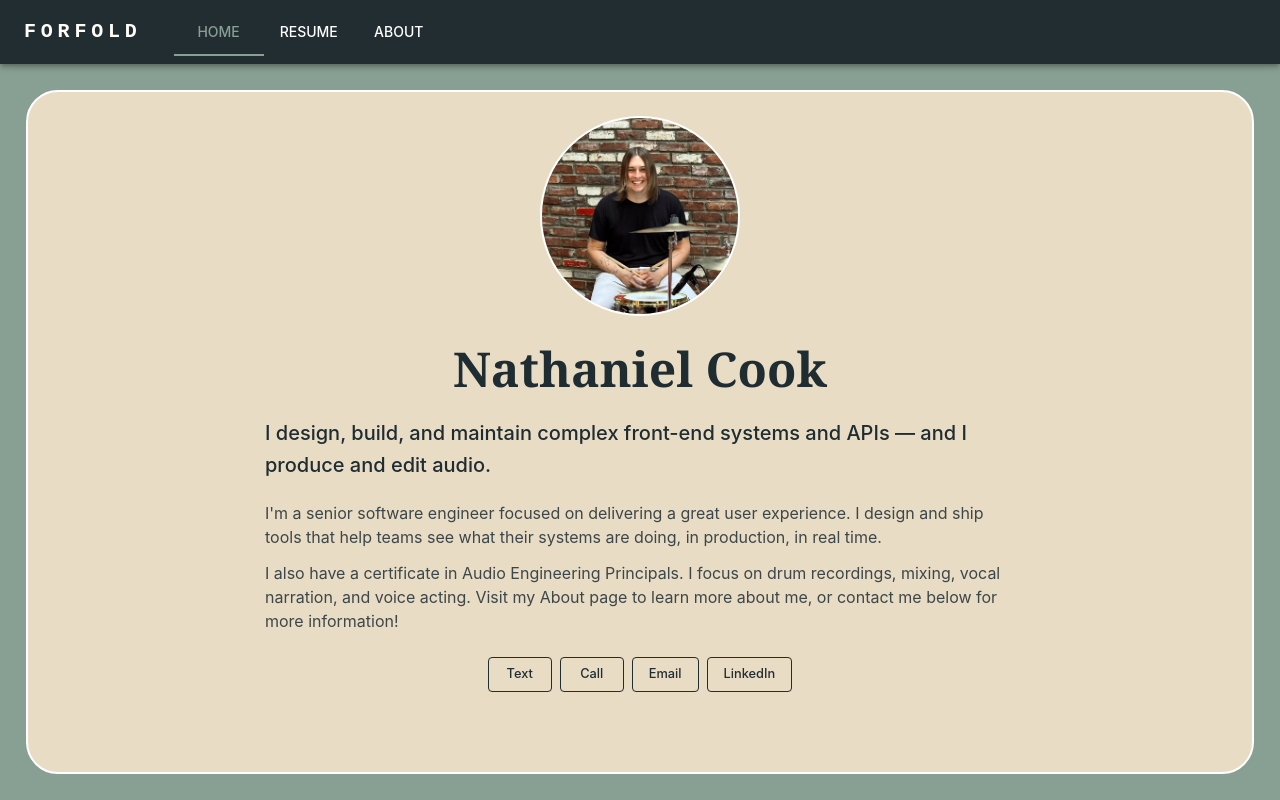
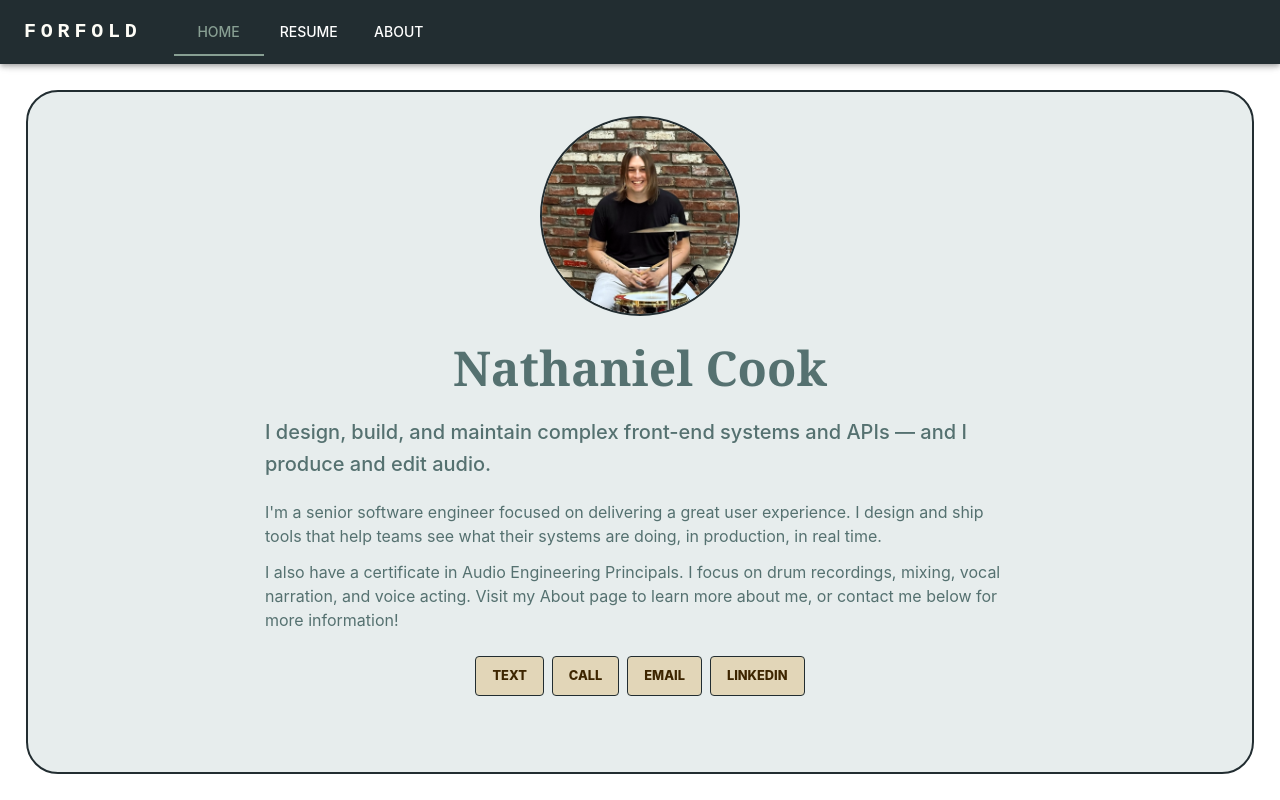
Before and after one commit to Forfold/forfold, a React (Vite) app: page / in a window 1280 px wide. Built offline with nearby package versions, Linux system fonts and the light colour scheme.

Commit message:
update themes

```diff
--- a/src/components/LastFM/LastFMCard.tsx
+++ b/src/components/LastFM/LastFMCard.tsx
@@ -15,32 +15,30 @@ import type { LastFmRecentTrackResponse, LastFmTrack } from './lastfm.types'
 import { timeAgoFromUnix } from './timeAgo'
 import { Card } from '../StyledComponents/Card'
 
+const USERNAME = 'Auchindoun'
+
 interface LastFmCardProps {
-  username: string // your last.fm username
-  limit?: number // how many recent tracks to show
+  limit?: number
 }
 
-export function LastFmCard({ username, limit = 5 }: LastFmCardProps) {
+export function LastFmCard({ limit = 5 }: LastFmCardProps) {
   const [tracks, setTracks] = useState<LastFmTrack[] | null>(null)
   const [error, setError] = useState<string | null>(null)
 
-  // You’ll define this in your Vite env and expose it via import.meta.env
   const apiKey = import.meta.env.VITE_LASTFM_API_KEY as string | undefined
 
   useEffect(() => {
-    // If we don't have an API key, don't even try. (We'll surface an error in render.)
     if (!apiKey) return
 
     const controller = new AbortController()
 
     async function fetchRecent() {
       try {
-        // force string type here so URLSearchParams is happy
         const key = apiKey as string
 
         const params = new URLSearchParams({
           method: 'user.getRecentTracks',
-          user: username,
+          user: USERNAME,
           api_key: key,
           limit: String(limit),
           format: 'json',
@@ -58,7 +56,6 @@ export function LastFmCard({ username, limit = 5 }: LastFmCardProps) {
         const json = (await res.json()) as LastFmRecentTrackResponse
         setTracks(json.recenttracks.track)
       } catch (err: unknown) {
-        // Abort is fine, ignore it quietly
         if (
           typeof err === 'object' &&
           err !== null &&
@@ -73,15 +70,10 @@ export function LastFmCard({ username, limit = 5 }: LastFmCardProps) {
     }
 
     void fetchRecent()
+    return () => controller.abort()
+  }, [apiKey, limit])
 
-    return () => {
-      controller.abort()
-    }
-  }, [username, apiKey, limit])
-
-  // pick the best album art available from a track
   function getTrackImage(t: LastFmTrack): string | undefined {
-    // last.fm returns array of {#text, size}; last one tends to be biggest
     for (let i = t.image.length - 1; i >= 0; i--) {
       if (t.image[i]['#text']) return t.image[i]['#text']
     }
@@ -91,7 +83,6 @@ export function LastFmCard({ username, limit = 5 }: LastFmCardProps) {
   function renderTrackRow(t: LastFmTrack, idx: number) {
     const nowPlaying = t['@attr']?.nowplaying === 'true'
     const playedAgo = nowPlaying ? 'Now playing' : timeAgoFromUnix(t.date?.uts || undefined)
-
     const img = getTrackImage(t)
 
     return (
@@ -116,7 +107,6 @@ export function LastFmCard({ username, limit = 5 }: LastFmCardProps) {
             bgcolor: theme.palette.background.default,
           })}
         >
-          {/* fallback icon if no art */}
           <MusicNoteRoundedIcon fontSize="small" />
         </Avatar>
 
@@ -168,7 +158,6 @@ export function LastFmCard({ username, limit = 5 }: LastFmCardProps) {
     )
   }
 
-  // derive error message for rendering without triggering the "setState in effect" warning
   const derivedError = !apiKey ? 'Missing Last.fm API key' : error
 
   function renderBody() {
@@ -181,7 +170,6 @@ export function LastFmCard({ username, limit = 5 }: LastFmCardProps) {
     }
 
     if (!tracks) {
-      // loading skeleton
       return (
         <Stack spacing={2} sx={{ py: 1 }}>
           {Array.from({ length: limit }).map((_, i) => (
@@ -231,29 +219,23 @@ export function LastFmCard({ username, limit = 5 }: LastFmCardProps) {
   }
 
   return (
-    <Card>
+    <Card
+      sx={{
+        display: 'flex',
+        flexDirection: 'column',
+        flex: 1,
+        minHeight: 0,
+      }}
+    >
       <CardHeader
-        avatar={
-          <Avatar
-            sx={(theme) => ({
-              bgcolor: 'transparent',
-              border: `1px solid ${theme.palette.divider}`,
-              color: theme.palette.text.primary,
-              fontSize: '0.8rem',
-              fontWeight: 500,
-            })}
-          >
-            ♫
-          </Avatar>
-        }
         title={
           <Typography variant="subtitle1" sx={{ fontWeight: 600, lineHeight: 1.3 }}>
-            Listening Activity
+            My Listening Activity
           </Typography>
         }
         subheader={
           <Typography variant="caption" color="text.secondary" sx={{ lineHeight: 1.3 }}>
-            last.fm / {username}
+            last.fm/{USERNAME}
           </Typography>
         }
         sx={{
--- a/src/components/Main/Footer.tsx
+++ b/src/components/Main/Footer.tsx
@@ -4,7 +4,9 @@ import { Button } from '../StyledComponents/Button'
 export function Footer() {
   return (
     <Box sx={{ display: 'flex', justifyContent: 'center', gap: 1, pt: 3, pb: 3 }}>
-      <Button href="sms:+16128393536">Text</Button>
+      <Button href="sms:+16128393536" variant="contained">
+        Text
+      </Button>
       <Button href="tel:+16128393536">Call</Button>
       <Button href="mailto:prod.forfold@gmail.com" target="_blank" rel="noopener noreferrer">
         Email
--- a/src/components/StyledComponents/Button.tsx
+++ b/src/components/StyledComponents/Button.tsx
@@ -11,14 +11,16 @@ export function Button(props: StyledButtonProps) {
       variant="outlined"
       sx={(theme) => ({
         borderColor: theme.palette.primary.main,
-        color: theme.palette.primary.main,
-        textTransform: 'none',
+        textTransform: 'uppercase',
+        color: '#3D2500',
+        backgroundColor: '#E2D6B8',
+        fontWeight: 800,
         fontSize: '0.8rem',
         px: 2,
         py: 1,
         '&:hover': {
-          borderColor: theme.palette.primary.main,
-          backgroundColor: 'rgba(255,255,255,0.08)',
+          borderColor: '#3D2500',
+          backgroundColor: '#C9BD9D',
         },
       })}
     >
--- a/src/components/StyledComponents/Card.tsx
+++ b/src/components/StyledComponents/Card.tsx
@@ -10,15 +10,15 @@ export function Card(props: StyledCard) {
   return (
     <MuiCard
       variant="outlined"
-      sx={{
-        borderColor: '#FFFFFF',
+      sx={(theme) => ({
+        borderColor: theme.palette.divider,
         borderWidth: '2.5px',
         flex: 1, // fill what's left between toolbar spacer and footer
         minHeight: 0, // allow internal scroll
         width: '100%',
         borderRadius: 8,
         overflow: 'auto', // internal scrolling happens here
-      }}
+      })}
     >
       {props.children}
     </MuiCard>
--- a/src/theme.ts
+++ b/src/theme.ts
@@ -4,60 +4,42 @@ export const theme = createTheme({
   palette: {
     mode: 'light',
 
-    // Dark green / charcoal CTA color
     primary: {
-      main: '#222D31', // button background / strong action
+      main: '#222D31',
       contrastText: '#FEFDF7', // light text on dark surfaces
     },
 
     secondary: {
-      main: '#889F93', // same as bg default
+      main: '#889F93',
     },
 
-    // Warm parchment card tone
     info: {
-      main: '#E8DCC5', // beige stats card background
-      contrastText: '#1F2C31', // dark text on beige
+      main: '#E8DCC5',
+      contrastText: '#1F2C31',
     },
 
-    // Announcement bar (maroon strip)
     warning: {
-      main: '#6F3B3C', // deep maroon banner
-      contrastText: '#FEFDF7', // light text on maroon
+      main: '#6F3B3C',
+      contrastText: '#FEFDF7',
     },
 
     background: {
-      default: '#889F93', // page / hero / navbar background
-      paper: '#E8DCC5', // alt surface card (parchment-style)
+      default: '#FFFFFF',
+      paper: '#E7EDED',
     },
 
     text: {
-      primary: '#1F2C31', // main heading + body copy
-      secondary: 'rgba(31,44,49,0.65)', // subtext / description
-      // inverse: '#FEFDF7', // light-on-dark (CTA text)
+      primary: '#557170',
+      secondary: 'rgba(31,44,49,0.65)',
     },
 
-    divider: '#FFFFFF',
+    divider: '#222D31',
   },
 
-  // Not strictly required, but this matches the soft, rounded card look
   shape: {
     borderRadius: 4,
   },
 
-  // Optional extras you can reference manually, e.g. theme.palette.custom.sageBg
-  // custom: {
-  //   sageBg: '#889F93', // left card background
-  //   parchmentBg: '#E8DCC5', // middle card background
-  //   frameBg: '#E8E8E8', // page gutter / app chrome outside main card
-  //   bannerBg: '#6F3B3C', // promo strip
-  //   pageBg: '#FEFDF7', // main page surface
-  //   headline: '#1F2C31', // hero serif color
-  //   ctaBg: '#222D31', // CTA button fill
-  //   ctaText: '#FEFDF7', // CTA button label
-  // },
-
-  // Typography isn’t color, but wiring colors here is nice
   typography: {
     // Body / nav / buttons / form labels
     fontFamily: [
@@ -81,9 +63,6 @@ export const theme = createTheme({
         'Times New Roman',
         'serif',
       ].join(','),
-      fontWeight: 500,
-      color: '#1F2C31',
-      lineHeight: 1.1,
     },
     h2: {
       fontFamily: [
@@ -94,9 +73,6 @@ export const theme = createTheme({
         'Times New Roman',
         'serif',
       ].join(','),
-      fontWeight: 500,
-      color: '#1F2C31',
-      lineHeight: 1.15,
     },
     h3: {
       fontFamily: [
@@ -107,9 +83,6 @@ export const theme = createTheme({
         'Times New Roman',
         'serif',
       ].join(','),
-      fontWeight: 500,
-      color: '#1F2C31',
-      lineHeight: 1.2,
     },
 
     // Normal paragraph text (“CareSync helps adults over 45…”)
@@ -123,10 +96,6 @@ export const theme = createTheme({
         'Arial',
         'sans-serif',
       ].join(','),
-      fontWeight: 400,
-      fontSize: '1rem',
-      lineHeight: 1.5,
-      color: 'rgba(31,44,49,0.85)',
     },
 
     // Supporting / caption-ish (“Seamless communication…”, “4/5 star”)
@@ -140,10 +109,6 @@ export const theme = createTheme({
         'Arial',
         'sans-serif',
       ].join(','),
-      fontWeight: 400,
-      fontSize: '0.875rem',
-      lineHeight: 1.4,
-      color: 'rgba(31,44,49,0.65)',
     },
 
     button: {
@@ -156,27 +121,10 @@ export const theme = createTheme({
         'Arial',
         'sans-serif',
       ].join(','),
-      textTransform: 'none',
-      fontWeight: 500,
-      color: '#FEFDF7',
-      lineHeight: 1.3,
     },
   },
 
   components: {
-    // Example: make <Button color="primary" /> look like that dark CTA
-    MuiButton: {
-      styleOverrides: {
-        containedPrimary: {
-          backgroundColor: '#222D31',
-          color: '#FEFDF7',
-          '&:hover': {
-            backgroundColor: '#1F2C31',
-          },
-        },
-      },
-    },
-
     MuiTab: {
       defaultProps: {
         sx: {
@@ -191,9 +139,6 @@ export const theme = createTheme({
         rounded: {
           borderRadius: 4,
         },
-        outlined: {
-          borderColor: '#E8E8E8',
-        },
       },
     },
   },
```
Also changed, not shown: src/components/About/index.tsx (+46 -24 lines), 1 other file (tests, documents, lock files or other folders).
